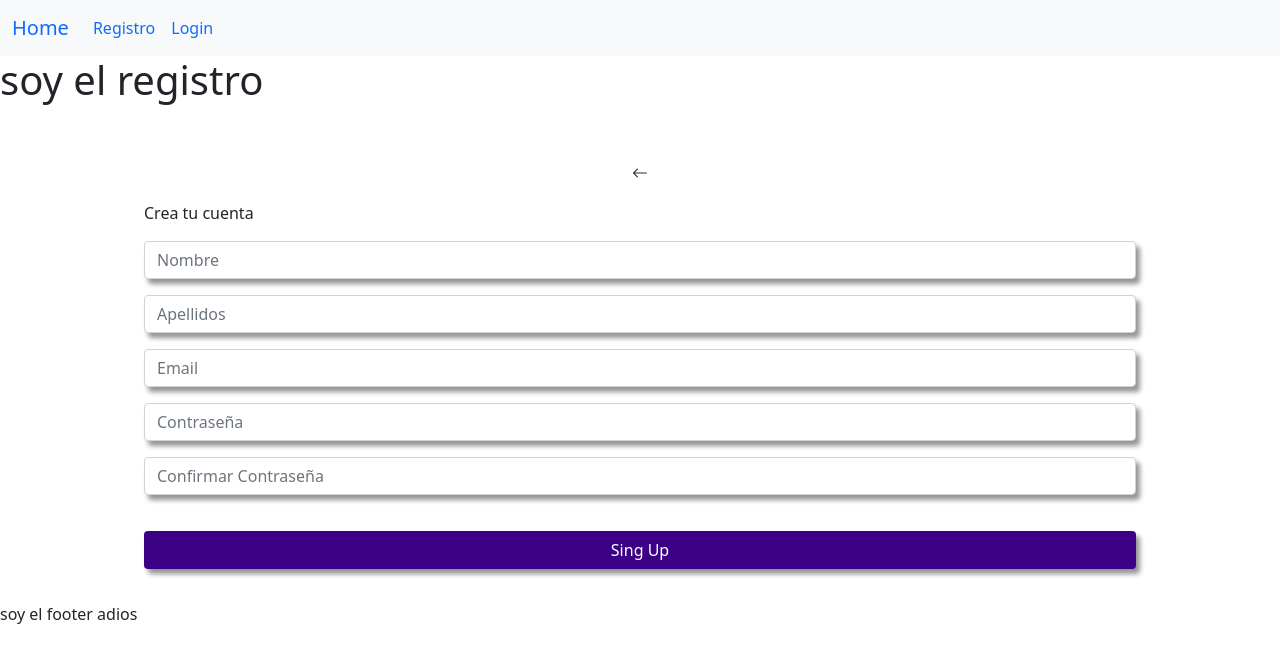
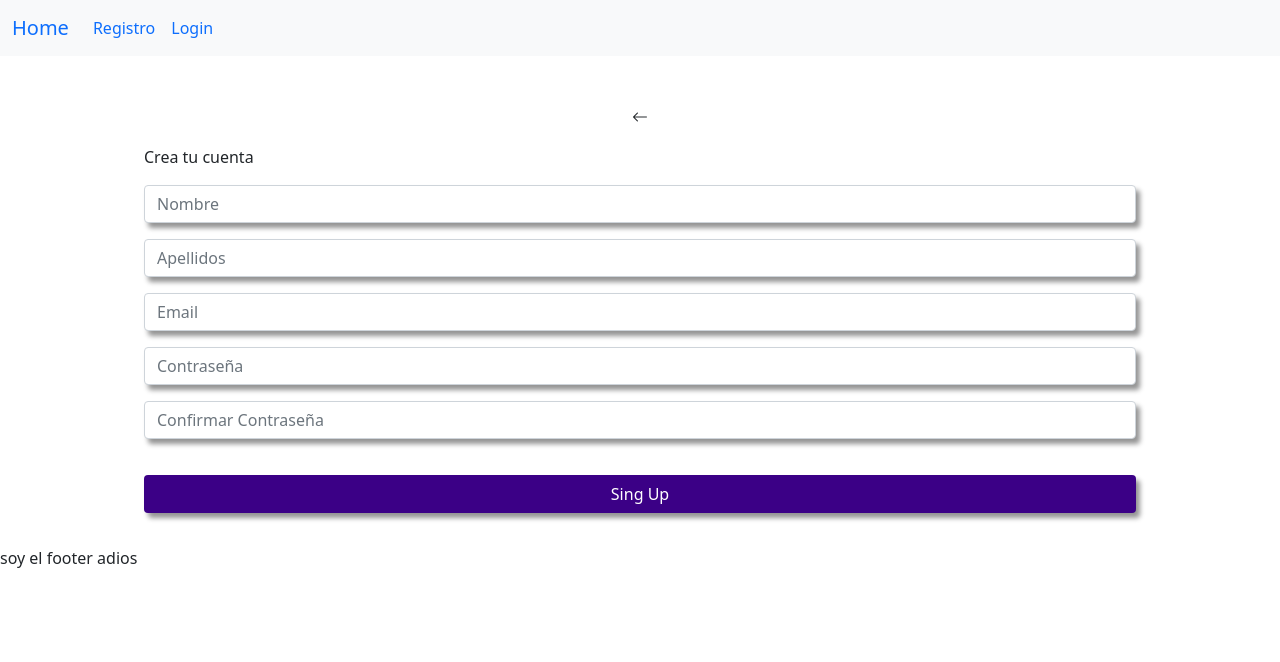
Before and after one commit to josergz/weather_app, a React (Create React App) app: page /register in a window 1280 px wide. Shown: the top 662 px of the page. Built offline with nearby package versions, Linux system fonts and the light colour scheme.

Commit message:
Se agrego el icono y estilo css para el registro

```diff
--- a/src/pages/register.js
+++ b/src/pages/register.js
@@ -4,8 +4,6 @@ import '../pages/style/register.css';
 function register() {
 	return (
 		<div>
-			<h1>soy el registro</h1>
-
 
 			<div className="d-flex p-2  loginContainer ">
 
```
